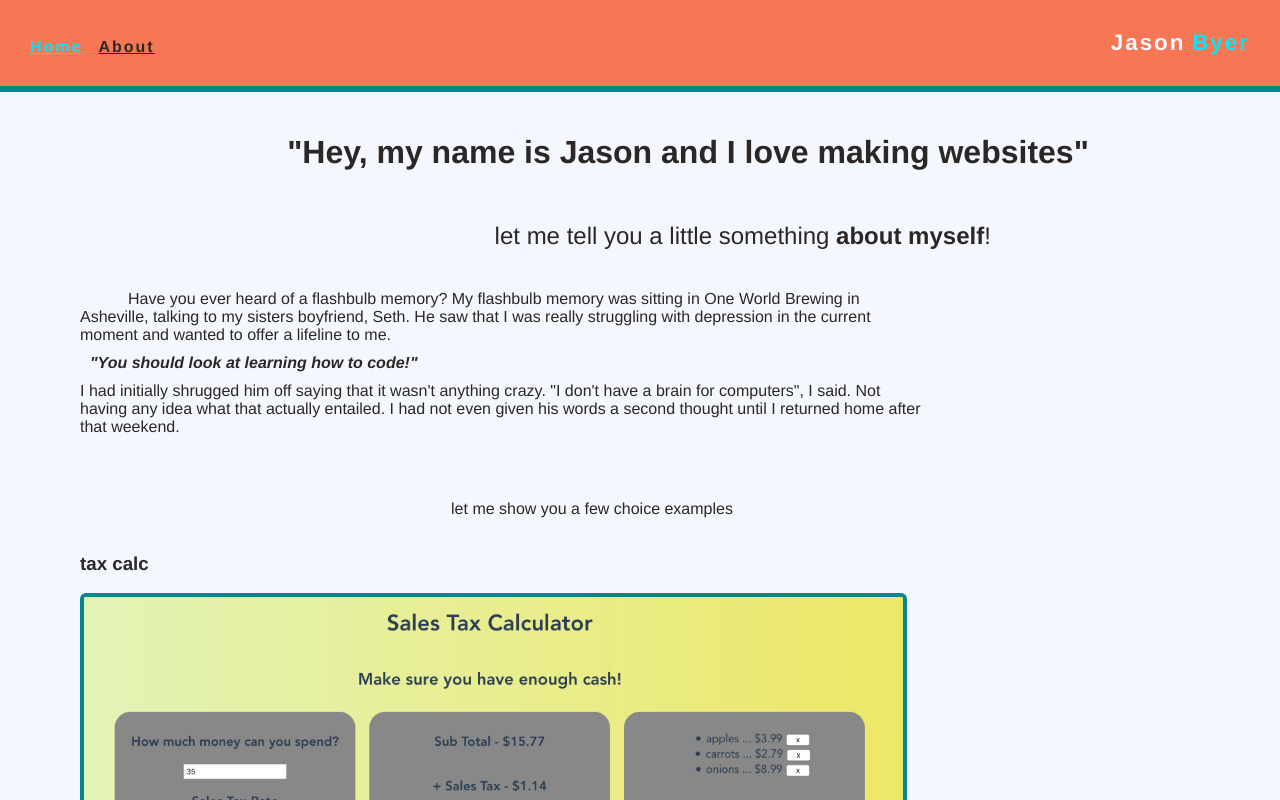
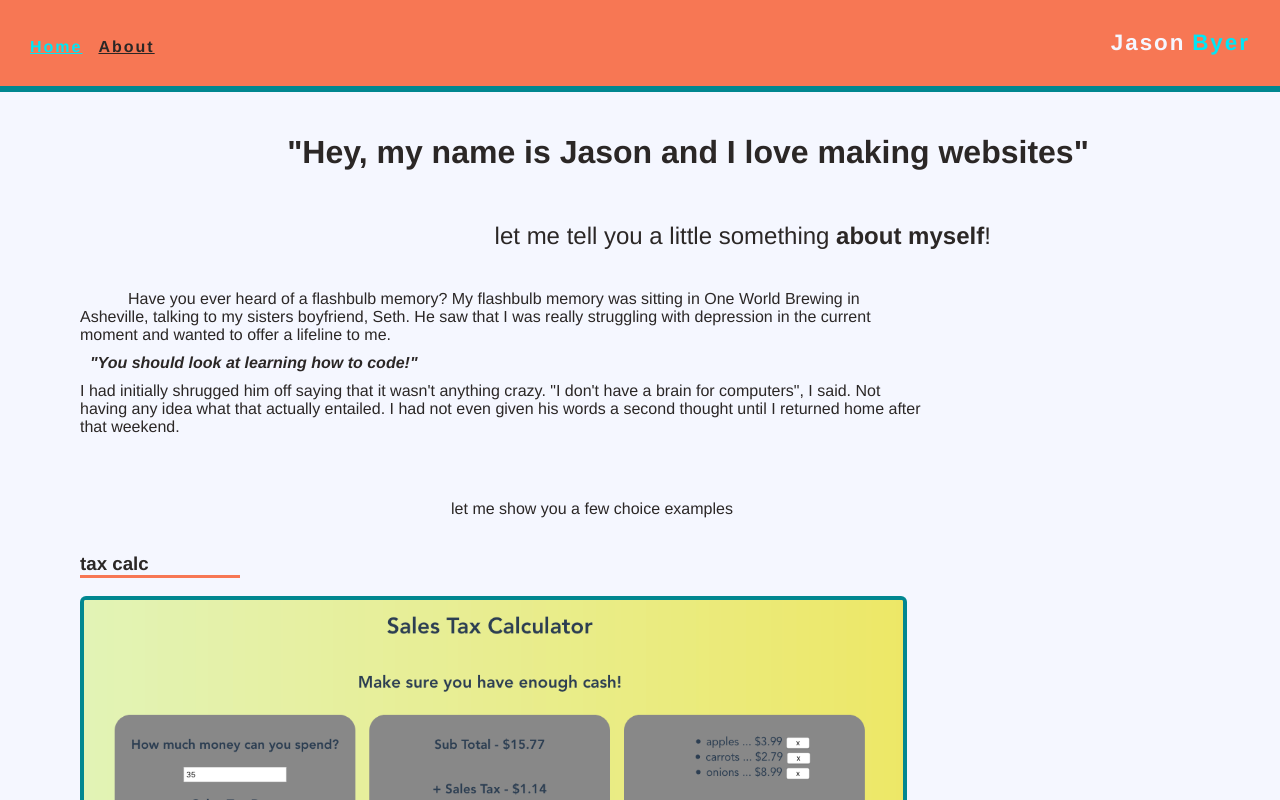
Before and after one commit to jbyer3/vue-portfolio-page, a Vue app: page /#/ in a window 1280 px wide. Shown: the top 800 px of the page. Built offline with nearby package versions, Linux system fonts and the light colour scheme.

Commit message:
add orange underline to project titles

```diff
--- a/src/components/ProjectsList.vue
+++ b/src/components/ProjectsList.vue
@@ -6,7 +6,10 @@
   <div v-for="project in projects" :key="project.id" class="app-card">
 
     <!-- <img :src="project.image" :alt="project.description"> -->
+    <!-- <div class="project-title">
       <h3>{{ project.title }}</h3>
+    </div> -->
+    <h3 class="project-title">{{project.title}}</h3>
     <div class="img-holder">
       <a :href="project.link">
         <img :src="project.image" v-bind:alt="project.description">
@@ -79,4 +82,9 @@ img {
   background: $light-blue;
 }
 
+.project-title {
+  border-bottom: 0.2rem solid $orange;
+  width: 10rem;
+  // text-
+}
 </style>
```
Lines whose indentation alone changed are shown as unchanged.
